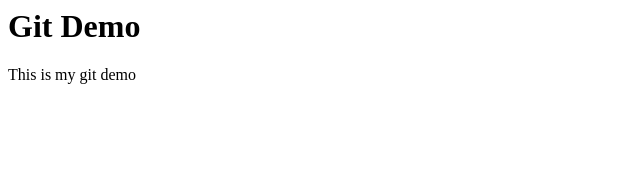
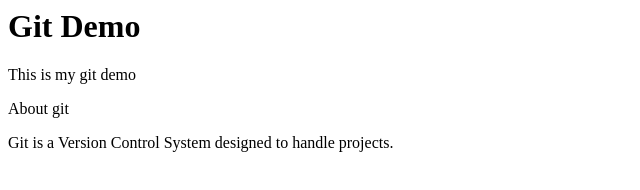
Before and after one commit to Subham62/College, a plain HTML site: page index.html in a window 1280 px wide. Shown: the whole page, without its empty margins (0-640 px from the left). Drawn offline with Linux system fonts and the light colour scheme.

Commit message:
Added about git

```diff
--- a/index.html
+++ b/index.html
@@ -1,2 +1,4 @@
 <h1>Git Demo </h1>
 <p>This is my git demo</p>
+<div>About git</div>
+<p>Git is a Version Control System designed to handle projects.</p>
```
